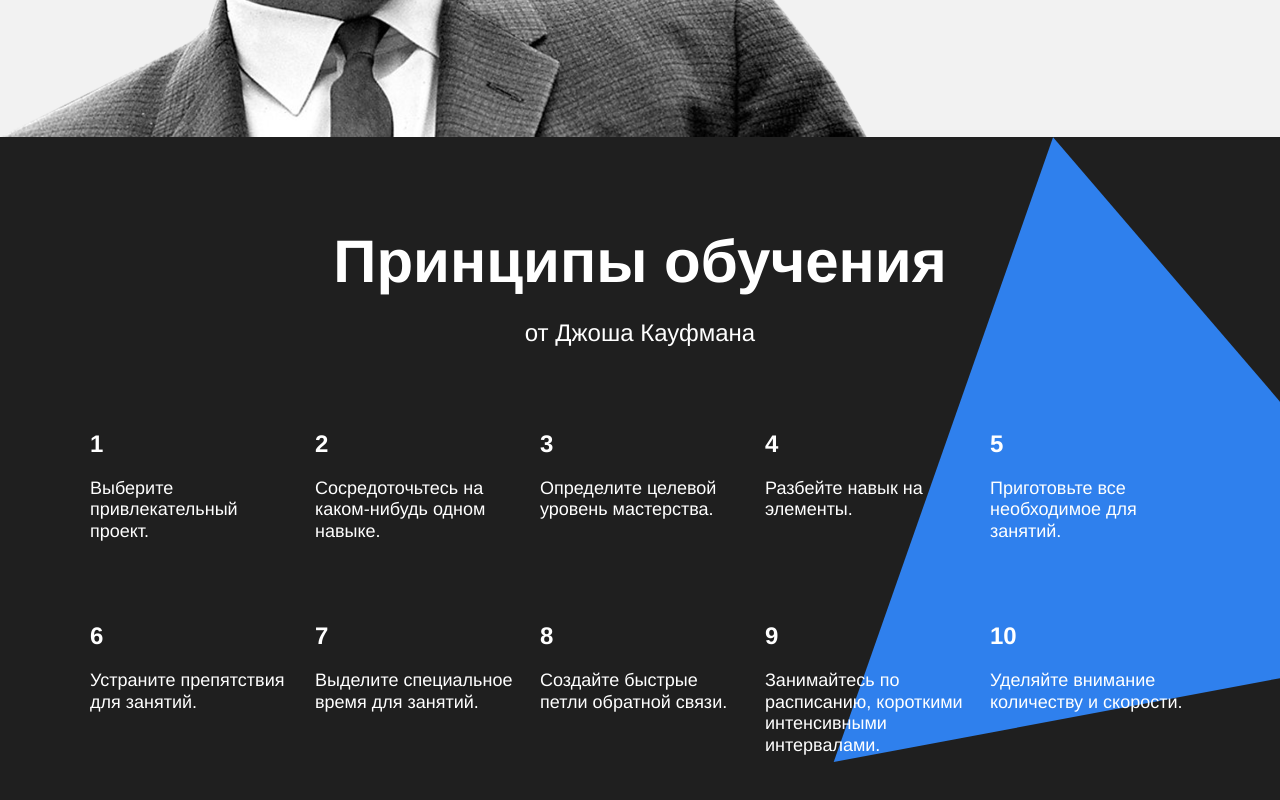
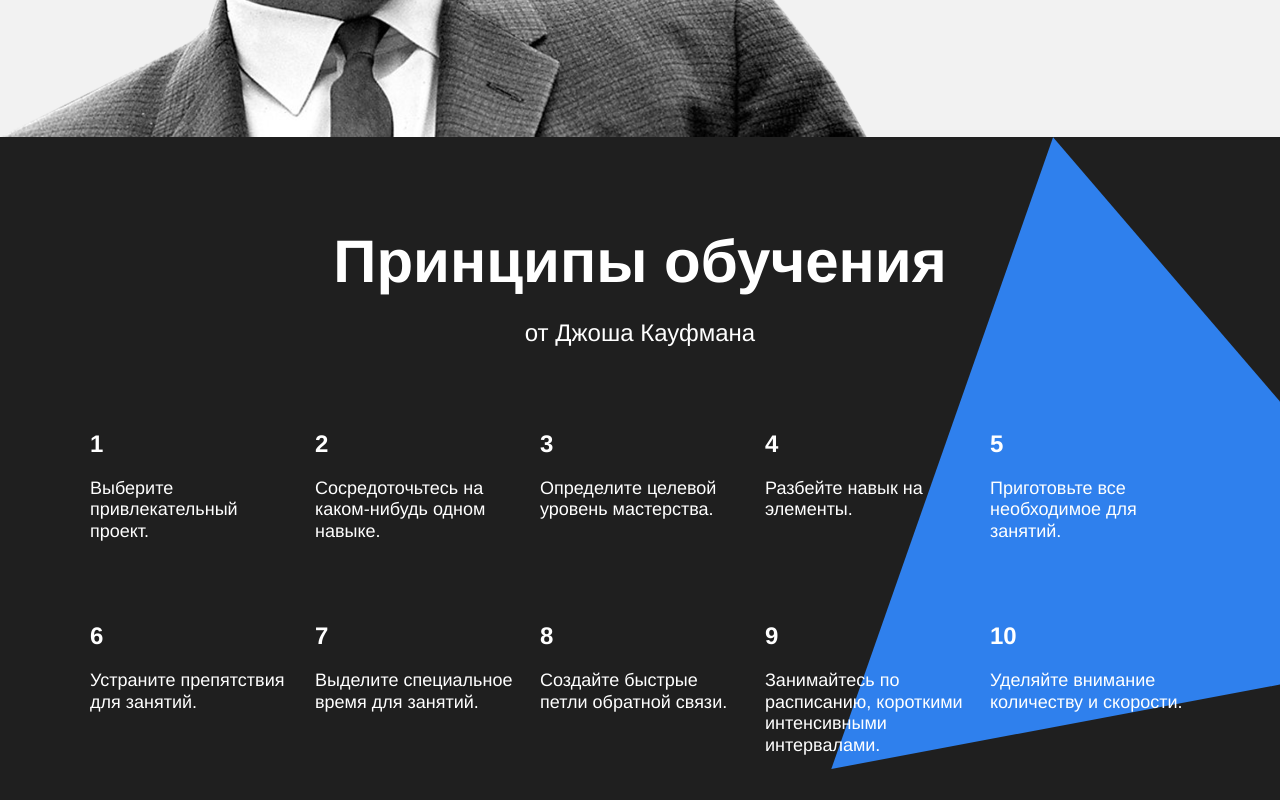
Before and after one commit to TBoporExterminator/how-to-learn, a plain HTML site: page index.html in a window 1280 px wide. Shown: the part 2760-3560 px from the top of the page. Drawn offline with Linux system fonts and the light colour scheme.

Commit message:
Update style.css

```diff
--- a/styles/style.css
+++ b/styles/style.css
@@ -246,7 +246,7 @@
 .kaufman__triangle {
   background-image: url(../images/kaufman-triangle.svg);
   position: absolute;
-  background-size: 877px 877px;
+  background-size: cover;
   width: 877px;
   height: 877px;
   right: -210px;
```
